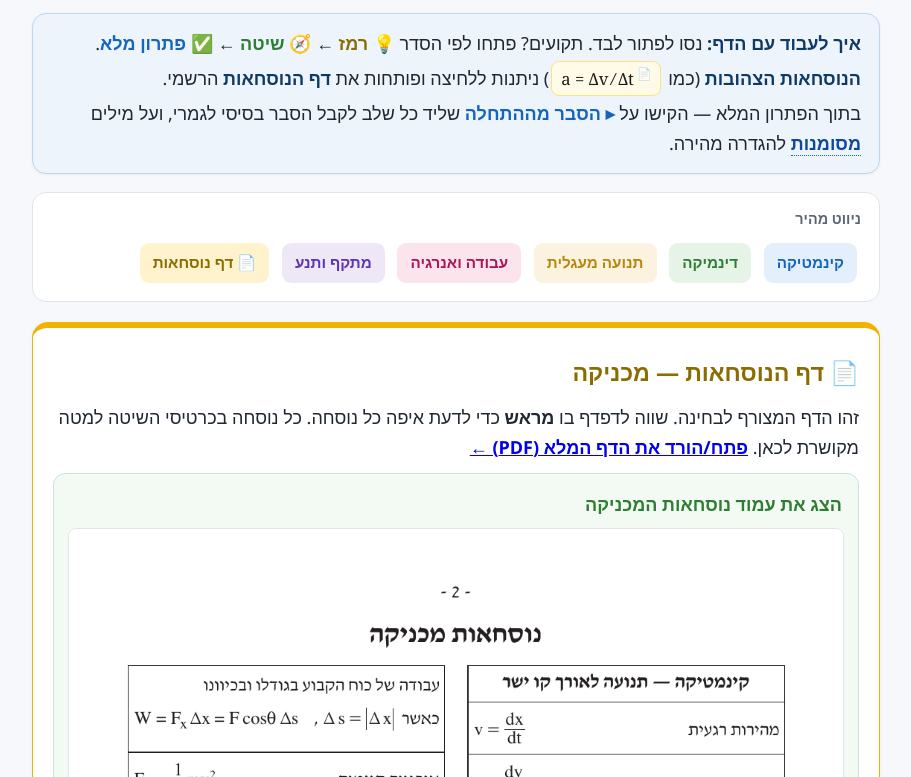
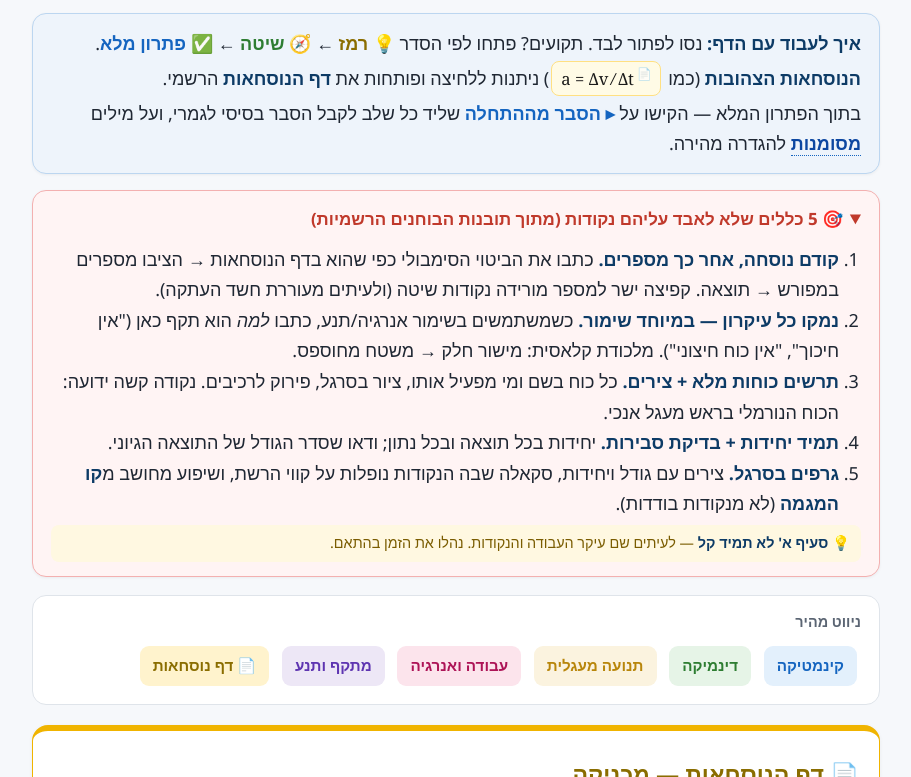
Before and after one commit to wreuven/bagrut-physics-review, a plain HTML site: page index.html in a window 1280 px wide. Shown: the part 480-1257 px from the top of the page, without its empty margins (184-1095 px from the left). Drawn offline with Linux system fonts and the light colour scheme.

Commit message:
Add "5 rules to not lose points" box from official tovanot/mehavonim
Top-level focus box distilled from the official MoE examiner insights
(tovanot) and model-answer keys: symbolic-then-numeric, justify
conservation laws, complete labeled force diagrams, units+sanity,
ruler graphs. Plus the time-management note that part (a) is not
always easy.

Co-Authored-By: Claude Opus 4.8 (1M context) <noreply@anthropic.com>

```diff
--- a/index.html
+++ b/index.html
@@ -151,6 +151,18 @@
     <b>הנוסחאות הצהובות</b> (כמו <a class="formula fl" href="formula_sheet.pdf#page=2" target="_blank">a = Δv ⁄ Δt</a>) ניתנות ללחיצה ופותחות את <b>דף הנוסחאות</b> הרשמי.
     <br>בתוך הפתרון המלא — הקישו על <b style="color:#1565c0">▸ הסבר מההתחלה</b> שליד כל שלב לקבל הסבר בסיסי לגמרי, ועל מילים <span class="term">מסומנות<span class="def">בדיוק כמו זה! הקשה על מילה מסומנת פותחת הסבר קצר.</span></span> להגדרה מהירה.
   </div>
+
+  <details class="callout" style="background:#fff4f4;border-color:#f3b0b0" open>
+    <summary style="cursor:pointer;font-weight:700;color:#c0392b;font-size:1.06rem">🎯 5 כללים שלא לאבד עליהם נקודות (מתוך תובנות הבוחנים הרשמיות)</summary>
+    <ol style="margin:10px 0 4px;padding-inline-start:22px">
+      <li><b>קודם נוסחה, אחר כך מספרים.</b> כתבו את הביטוי הסימבולי כפי שהוא בדף הנוסחאות → הציבו מספרים במפורש → תוצאה. קפיצה ישר למספר מורידה נקודות שיטה (ולעיתים מעוררת חשד העתקה).</li>
+      <li><b>נמקו כל עיקרון — במיוחד שימור.</b> כשמשתמשים בשימור אנרגיה/תנע, כתבו <i>למה</i> הוא תקף כאן ("אין חיכוך", "אין כוח חיצוני"). מלכודת קלאסית: מישור חלק → משטח מחוספס.</li>
+      <li><b>תרשים כוחות מלא + צירים.</b> כל כוח בשם ומי מפעיל אותו, ציור בסרגל, פירוק לרכיבים. נקודה קשה ידועה: הכוח הנורמלי בראש מעגל אנכי.</li>
+      <li><b>תמיד יחידות + בדיקת סבירות.</b> יחידות בכל תוצאה ובכל נתון; ודאו שסדר הגודל של התוצאה הגיוני.</li>
+      <li><b>גרפים בסרגל.</b> צירים עם גודל ויחידות, סקאלה שבה הנקודות נופלות על קווי הרשת, ושיפוע מחושב מ<b>קו המגמה</b> (לא מנקודות בודדות).</li>
+    </ol>
+    <div style="font-size:.9rem;color:#7a5c00;background:#fff8e1;border-radius:8px;padding:6px 11px;margin-top:6px">💡 <b>סעיף א' לא תמיד קל</b> — לעיתים שם עיקר העבודה והנקודות. נהלו את הזמן בהתאם.</div>
+  </details>
 
   <nav>
     <b>ניווט מהיר</b>
```
